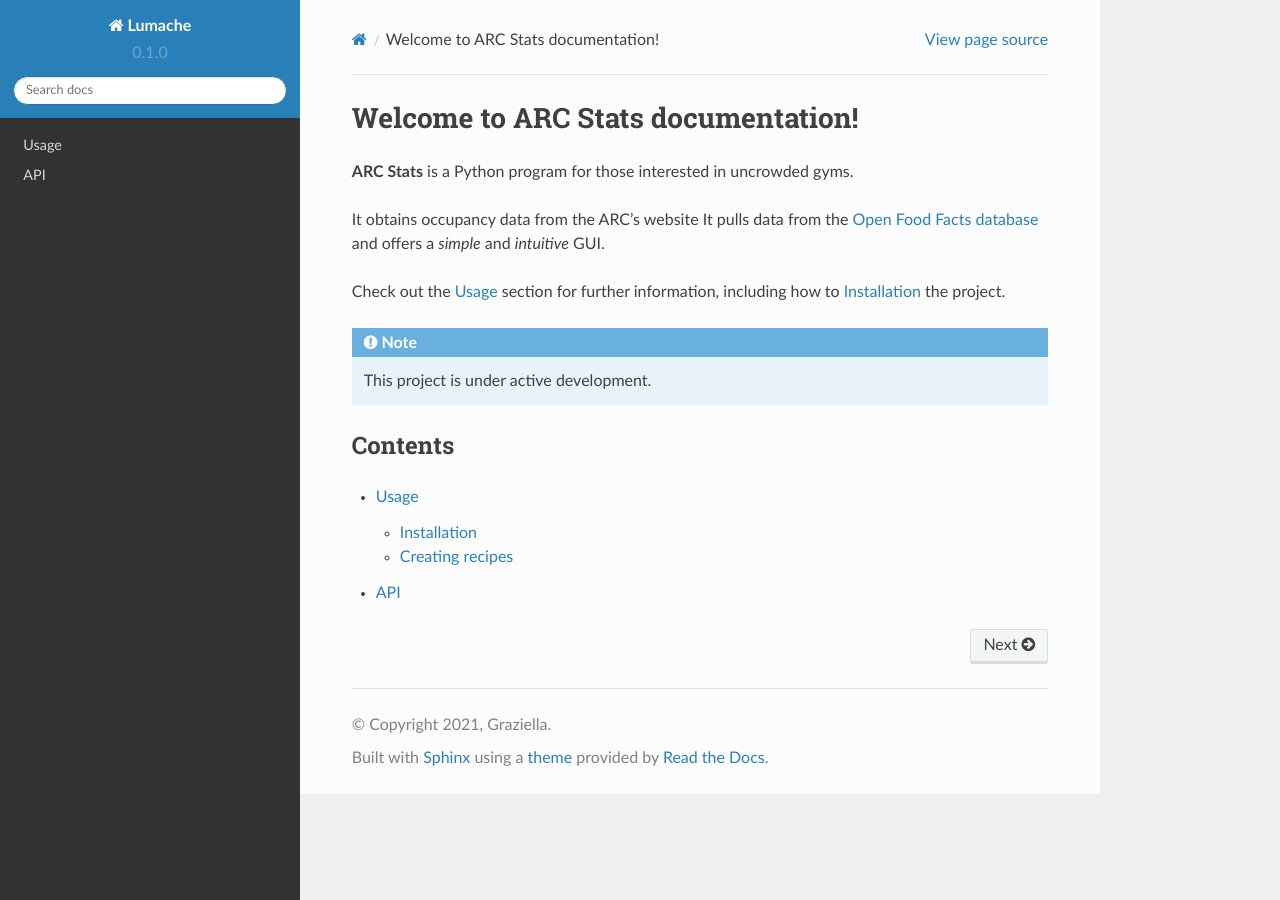
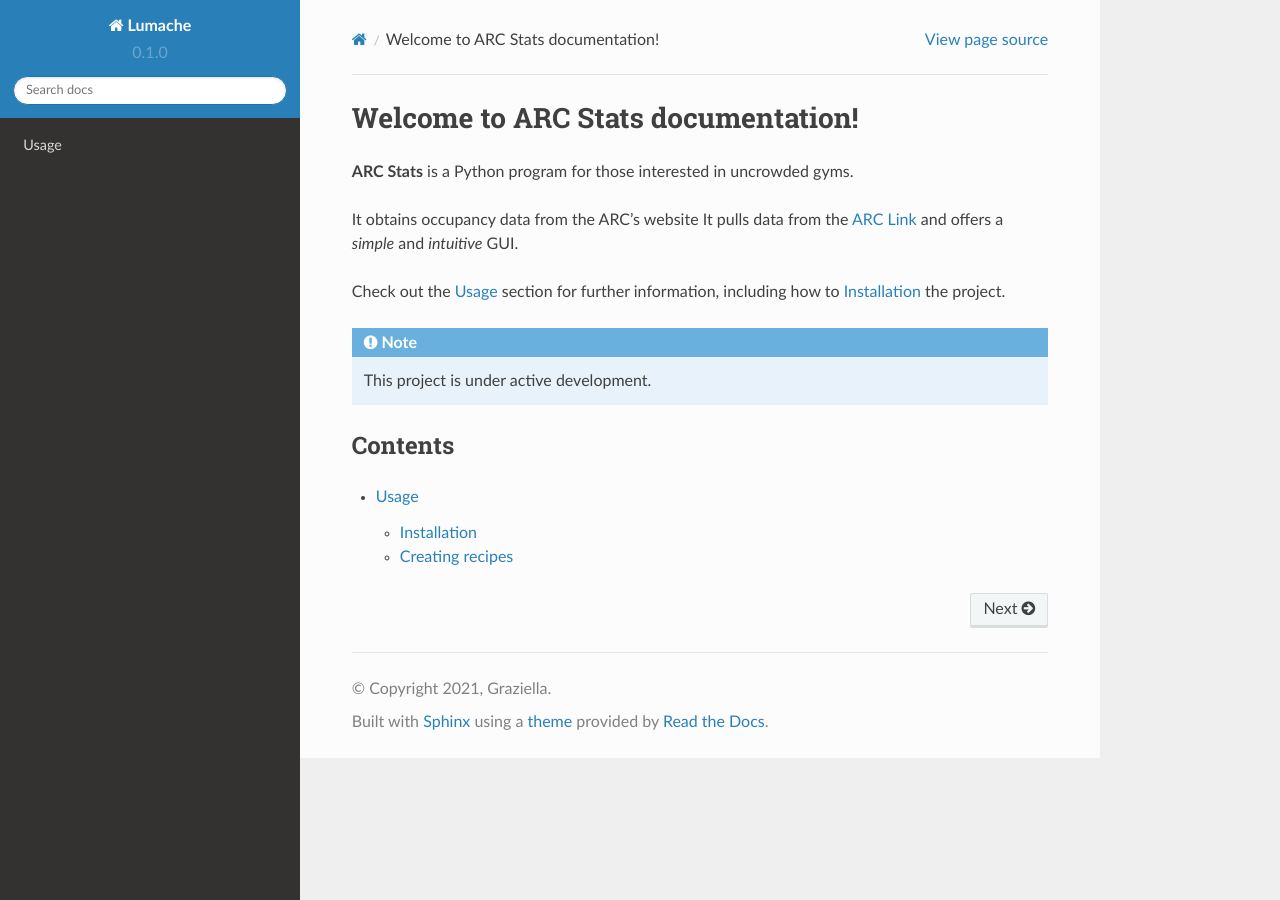
Before and after one commit to Omidgholi/Test_Project, a Sphinx documentation site: the page built from docs/source/index.rst, in a window 1280 px wide. Built offline with Sphinx 7.4.7 and the Read the Docs theme 2.0.0, drawn with Linux system fonts in a browser that asks for light colours.

Commit message:
Update index.rst

```diff
--- a/docs/source/index.rst
+++ b/docs/source/index.rst
@@ -4,7 +4,7 @@ Welcome to ARC Stats documentation!
 **ARC Stats** is a Python program for those interested in uncrowded gyms.
 
 It obtains occupancy data from the ARC's website
-It pulls data from the `Open Food Facts database <https://connect2concepts.com/connect2/?type=circle&key=59ac279f-1fd6-4e55-925c-f7e02764ab00>`_
+It pulls data from the `ARC Link <https://connect2concepts.com/connect2/?type=circle&key=59ac279f-1fd6-4e55-925c-f7e02764ab00>`_
 and offers a *simple* and *intuitive* GUI.
 
 Check out the :doc:`usage` section for further information, including
@@ -20,4 +20,3 @@ Contents
 .. toctree::
 
    usage
-   api
```
